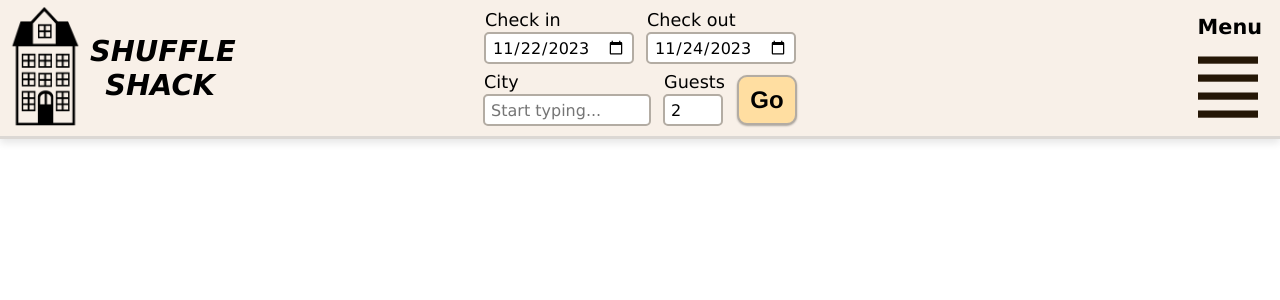
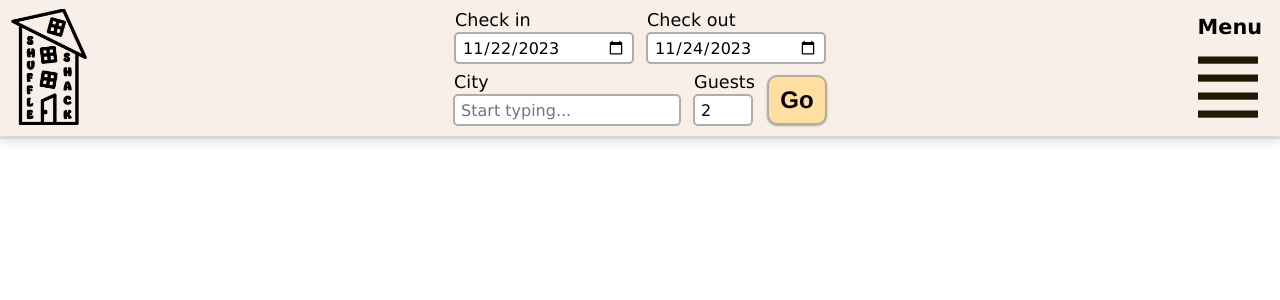
Before and after one commit to shakey0/ShuffleShackProject, a Flask app: page / in a window 1280 px wide. Shown: the top 300 px of the page. Run offline with Flask 3, Linux system fonts and the light colour scheme; some libraries are stand-ins or nearby versions.

Commit message:
Top bar improved

```diff
--- a/ShuffleShackApp/static/css/body_and_header.css
+++ b/ShuffleShackApp/static/css/body_and_header.css
@@ -56,37 +56,33 @@
 }
 
 .nav-box-left {
-    flex: 0 0 30%;
+    flex: 0 0 15%;
 }
 
 .home-button-box {
     height: 120px;
-    width: 70px;
+    width: 80px;
     margin-top: 4px;
-    margin-right: 10px;
     position: relative;
     overflow: hidden;
 }
 
 .home-button-box img {
-    width: 100%;      /* Maintains the image's aspect ratio */
-    height: 100%;     /* Maintains the image's aspect ratio */
+    width: 97%;      /* Maintains the image's aspect ratio */
+    height: 97%;     /* Maintains the image's aspect ratio */
     object-fit: cover; /* Ensures the image covers the area, cropping instead of stretching */
     object-position: center; /* Centers the image to ensure even cropping */
     cursor: pointer;
+    transform: translateY(3px);
+    transition: transform 0.2s ease-in-out;
 }
 
-.logo {
-    width: 140px;
-    text-align: center;
-    font-size: 1.8em;
-    font-weight: bold;
-    font-style: italic;
-    margin-top: 8px;
+.home-button-box img:hover {
+    transform: rotate(5deg);
 }
 
 .nav-box-center {
-    flex: 0 0 40%;
+    flex: 0 0 70%;
     justify-content: center;
 }
 
@@ -127,11 +123,11 @@
 }
 
 .nav-item input[type="date"] {
-    width: 150px;
+    width: 180px;
 }
 
 .nav-item input[type="text"] {
-    width: 168px;
+    width: 228px;
 }
 
 .nav-item input[type="number"] {
--- a/ShuffleShackApp/static/css/index.css
+++ b/ShuffleShackApp/static/css/index.css
@@ -37,7 +37,7 @@
     object-position: center; /* Centers the image to ensure even cropping */
 }
 
-@media (max-width: 480px) {
+@media (max-width: 572px) {
 
     .properties-container {
         margin-top: 220px;
--- a/ShuffleShackApp/templates/layout.html
+++ b/ShuffleShackApp/templates/layout.html
@@ -21,9 +21,6 @@
             <div class="nav-box-left">
                 <div class="home-button-box">
                     <img class="home-button" src="{{ url_for('static', filename='images/home-button.png') }}" alt="picture">
-                </div>
-                <div class="logo">
-                    SHUFFLE<BR>SHACK
                 </div>
             </div>
             <div class="nav-box-center">
```
Also changed, not shown: other parts of ShuffleShackApp/static/css/body_and_header.css (+25 -84 lines), ShuffleShackApp/static/images/home-button.png, ShuffleShackApp/static/images/logo.png (deleted).
